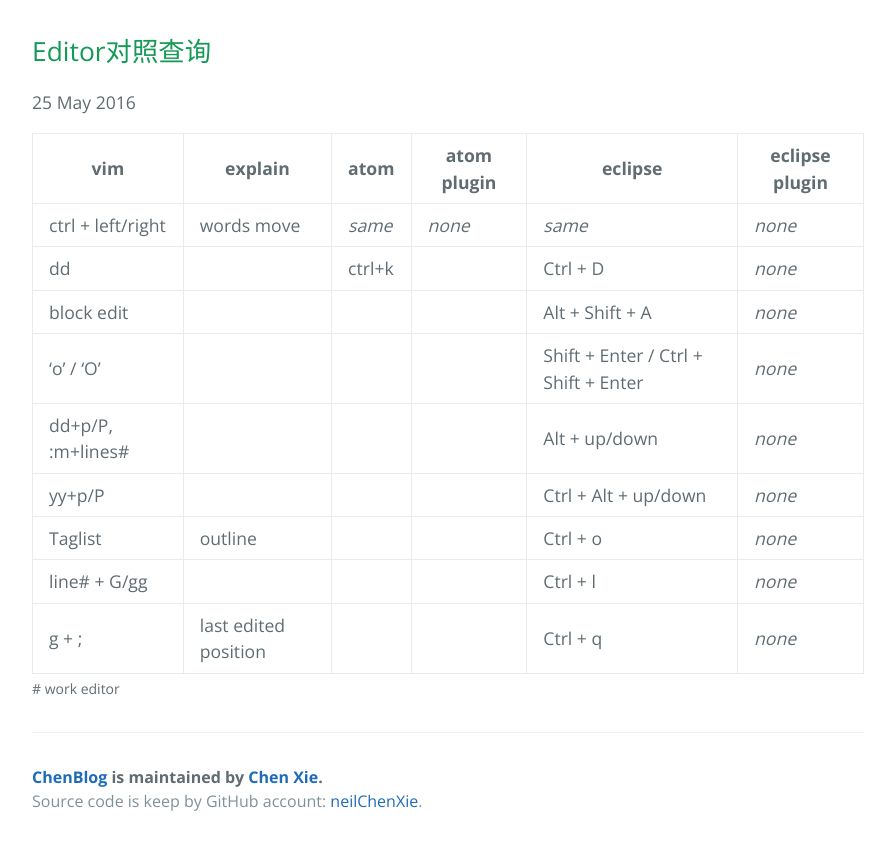
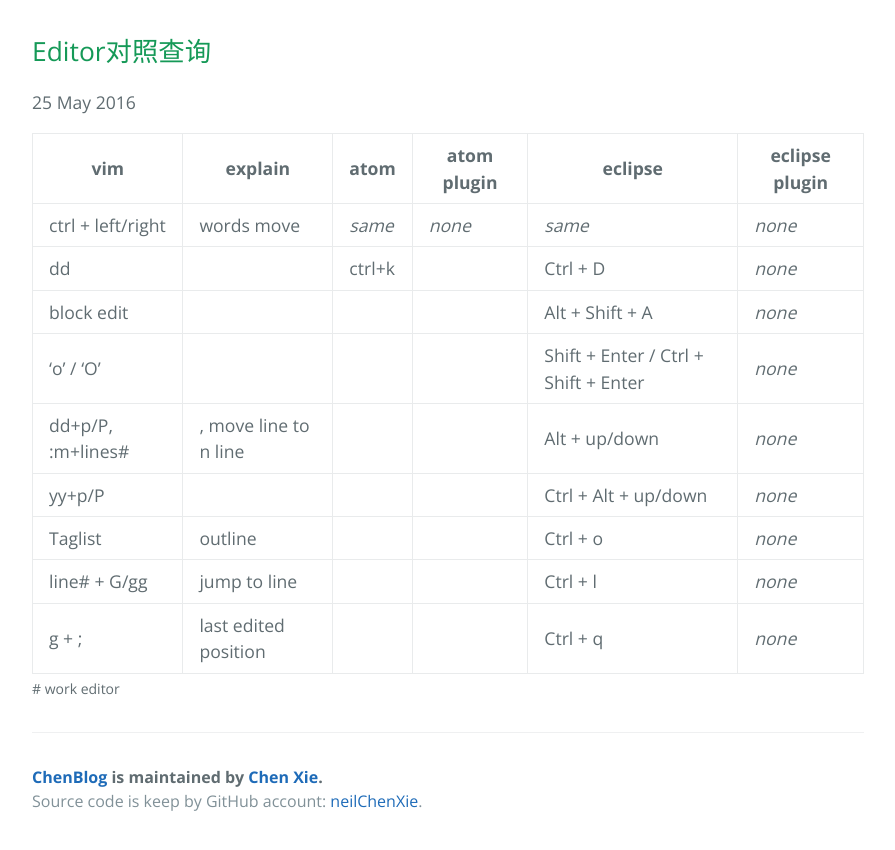
Before and after one commit to neilChenXie/neilChenXie.github.io, a Jekyll site: the page built from _posts/sekorm/2016-05-25-Editor.md, in a window 1280 px wide. Shown: the top 850 px of the page, without its empty margins (192-1087 px from the left). Built offline with Jekyll 4.4.1, drawn with Linux system fonts in a browser that asks for light colours.

Commit message:
modified:   _posts/sekorm/2016-05-25-Editor.md

```diff
--- a/_posts/sekorm/2016-05-25-Editor.md
+++ b/_posts/sekorm/2016-05-25-Editor.md
@@ -12,8 +12,8 @@
 | dd | | ctrl+k | | Ctrl + D | *none* |
 | block edit | |  | | Alt + Shift + A | *none* |
 | 'o' / 'O' | |  | | Shift + Enter / Ctrl + Shift + Enter | *none* |
-| dd+p/P, :m+lines# | |  | | Alt + up/down | *none* |
+| dd+p/P, :m+lines# | , move line to n line |  | | Alt + up/down | *none* |
 | yy+p/P | |  | | Ctrl + Alt + up/down | *none* |
 | Taglist | outline |  | | Ctrl + o | *none* |
-| line# + G/gg | |  | | Ctrl + l | *none* |
+| line# + G/gg | jump to line |  | | Ctrl + l | *none* |
 | g + ; | last edited position |  | | Ctrl + q | *none* |
```
